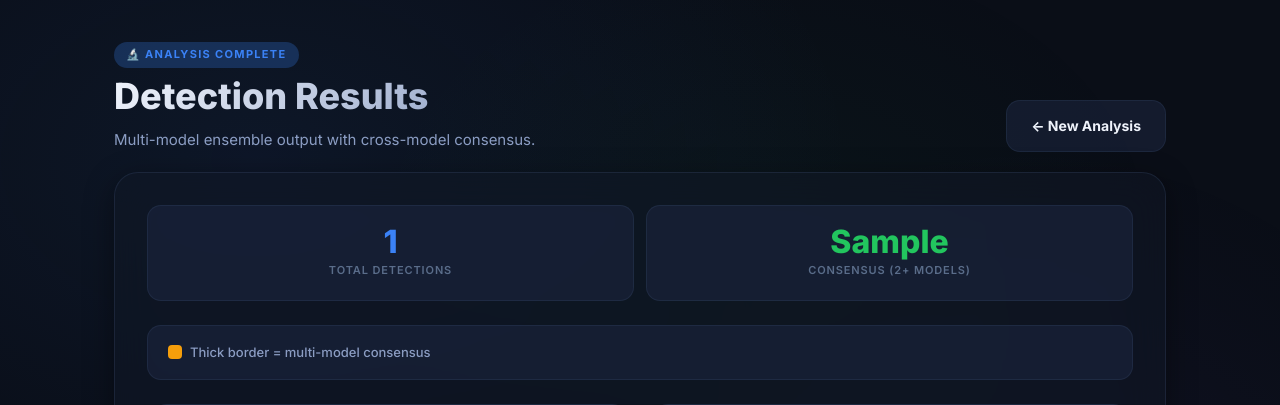
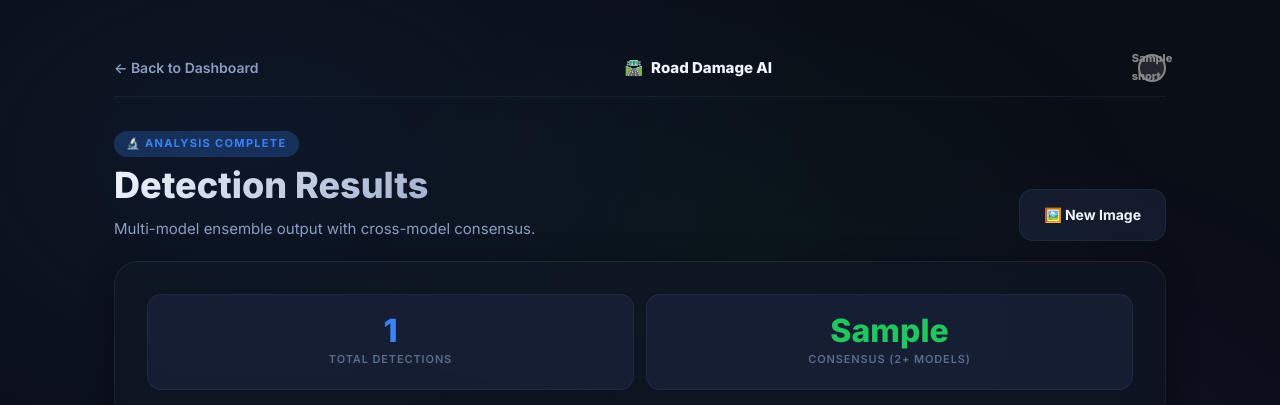
Before and after one commit to dinraj910/pothole-intelligence-system, a Flask app: template app/templates/result.html in a window 1280 px wide. Shown: the top 405 px of the page. Run offline with Flask 3, Linux system fonts and the light colour scheme; the template is opened without the code that fills it: most values are stand-ins (such as "Sample title", 1, 10 or a date in 2020); grey boxes marked "Sample" are stand-in pictures.

Commit message:
feat: add result template for displaying pothole detection analysis

```diff
--- a/app/templates/result.html
+++ b/app/templates/result.html
@@ -5,17 +5,34 @@
 	<meta name="viewport" content="width=device-width, initial-scale=1.0">
 	<title>Detection Result — Road Damage AI</title>
 	<meta name="description" content="Road damage detection results from 3-model YOLOv8 ensemble analysis.">
+	<link rel="preconnect" href="https://fonts.googleapis.com">
+	<link href="https://fonts.googleapis.com/css2?family=Inter:wght@400;500;600;700;800&display=swap" rel="stylesheet">
 	<link rel="stylesheet" href="{{ url_for('static', filename='styles.css') }}">
 </head>
 <body>
 <div class="page">
+
+	<!-- ── Top nav ─────────────────────────────────────────────── -->
+	<nav class="app-nav">
+		<a href="{{ url_for('dashboard') }}" class="nav-back">← Back to Dashboard</a>
+		<div class="nav-brand-small">
+			<span>🛣️</span>
+			<span>Road Damage AI</span>
+		</div>
+		<div class="nav-model-pills">
+			{% for m in models %}
+			<span class="model-pill" style="--mc: {{ m.color_hex }}">{{ m.short }}</span>
+			{% endfor %}
+		</div>
+	</nav>
+
 	<header class="hero compact">
 		<div>
 			<p class="eyebrow">🔬 Analysis Complete</p>
 			<h1>Detection Results</h1>
 			<p class="lede">Multi-model ensemble output with cross-model consensus.</p>
 		</div>
-			<a href="{{ url_for('index') }}" class="secondary">← New Analysis</a>
+		<a href="{{ url_for('upload_page') }}" class="secondary">🖼️ New Image</a>
 	</header>
 
 		<main class="card results">
```
Lines whose indentation alone changed are shown as unchanged.
